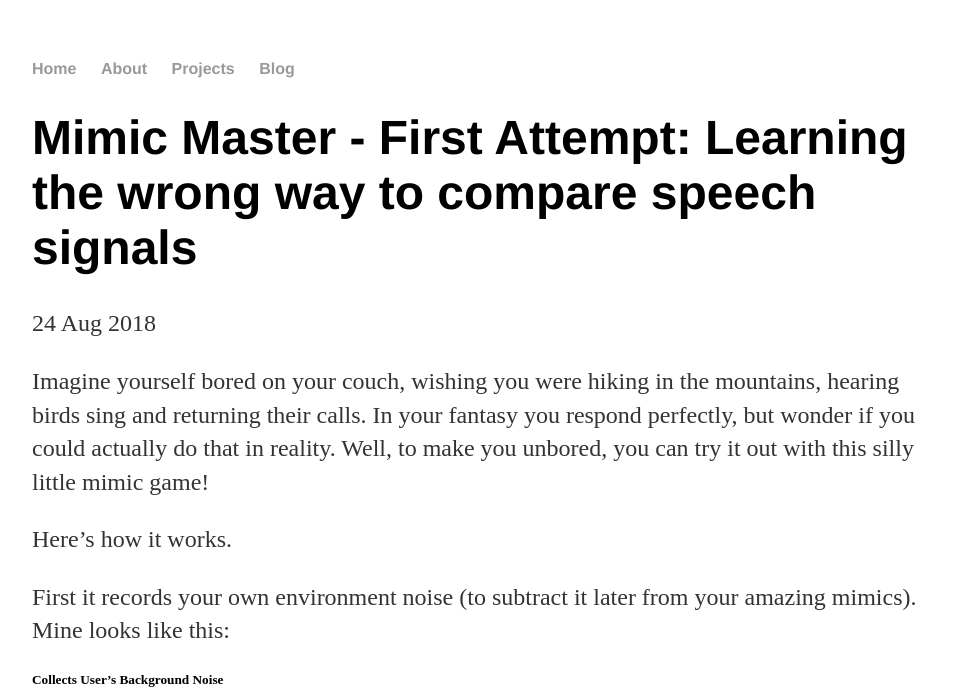
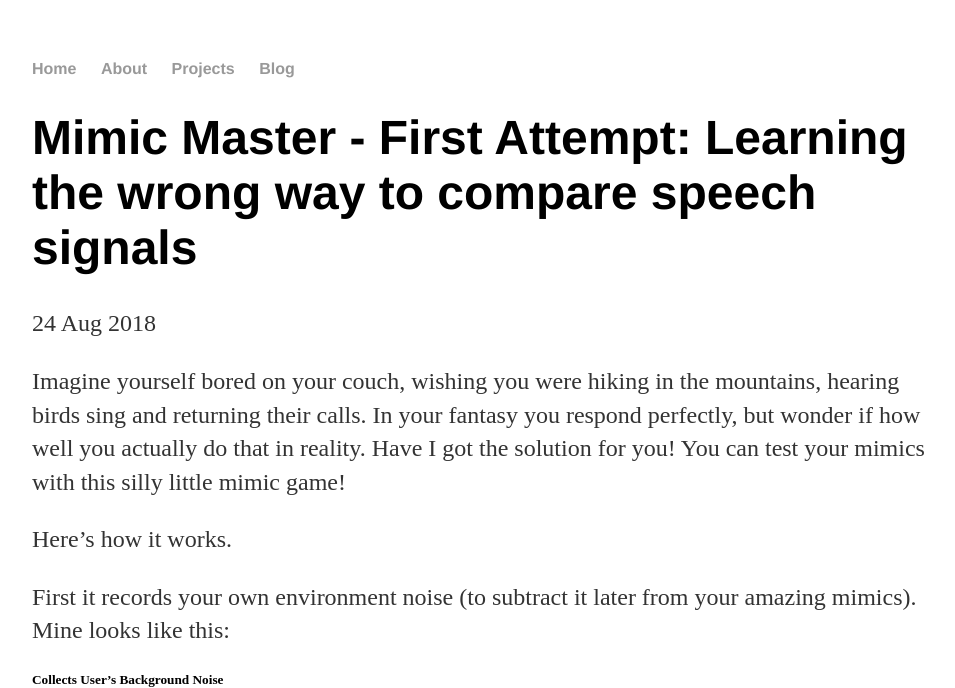
Before and after one commit to a-n-rose/a-n-rose.github.io, a Jekyll site: the page built from _posts/2018-08-24-mimic-master-pitchcurve-vs-fingerprint.md, in a window 1280 px wide and 900 px high, cut to the strip 0-688 px from the top of the window. Shown: the whole strip, without its empty margins (160-1115 px from the left). Built offline with Jekyll 4.4.1, drawn with Linux system fonts in a browser that asks for light colours; some of the changed text lies outside the part shown.

Commit message:
minor edits

```diff
--- a/_posts/2018-08-24-mimic-master-pitchcurve-vs-fingerprint.md
+++ b/_posts/2018-08-24-mimic-master-pitchcurve-vs-fingerprint.md
@@ -4,7 +4,7 @@ title: "Mimic Master - First Attempt: Learning the wrong way to compare speech s
 date: 2018-08-24
 ---
 
-Imagine yourself bored on your couch, wishing you were hiking in the mountains, hearing birds sing and returning their calls. In your fantasy you respond perfectly, but wonder if you could actually do that in reality. Well, to make you unbored, you can try it out with this silly little mimic game!
+Imagine yourself bored on your couch, wishing you were hiking in the mountains, hearing birds sing and returning their calls. In your fantasy you respond perfectly, but wonder if how well you actually do that in reality. Have I got the solution for you! You can test your mimics with this silly little mimic game!
 
 Here's how it works.
 
@@ -30,7 +30,9 @@ Few. Much better.
 
 How well did I do?
 I got two scores:
+
 1) 47
+
 2) 0.59
 
 Next try.
@@ -45,7 +47,9 @@ A little touched up:
 ![Imgur](https://i.imgur.com/higYIak.png)
 
 And the score(s) are....
+
 1)  52
+
 2) -0.49
 
 Alright... I improved according to the first score but performed vastly worse according to the second score.
@@ -59,7 +63,9 @@ What happens if a user makes random sounds? Like mimicking a rooster instead of
 ###### Cacka-doodle-dooooo
 
 Scores:
+
 1) 48
+
 2) 0.15282471566864583
 
 Hmmmmmmmmmmmm... This isn't encouraging. Well, to see where developing this game came of any use, check out how I applied my noise cancelling function to increase accuracy of a deep learning classifier <a href="https://a-n-rose.github.io/2018/08/23/noise-how-i-love-you.html">here.</a> To see the hurdles I went through in developing this (so far unsuccesful) game, read on!
```
